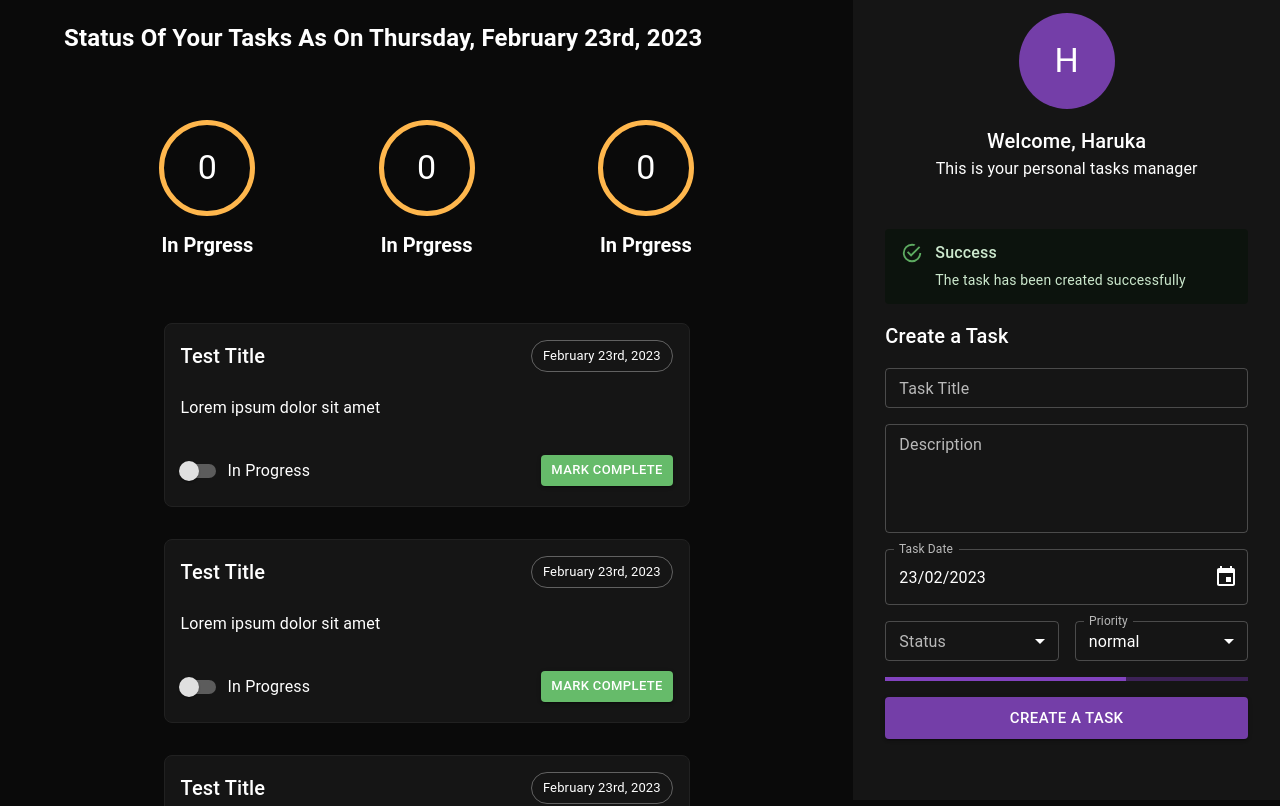
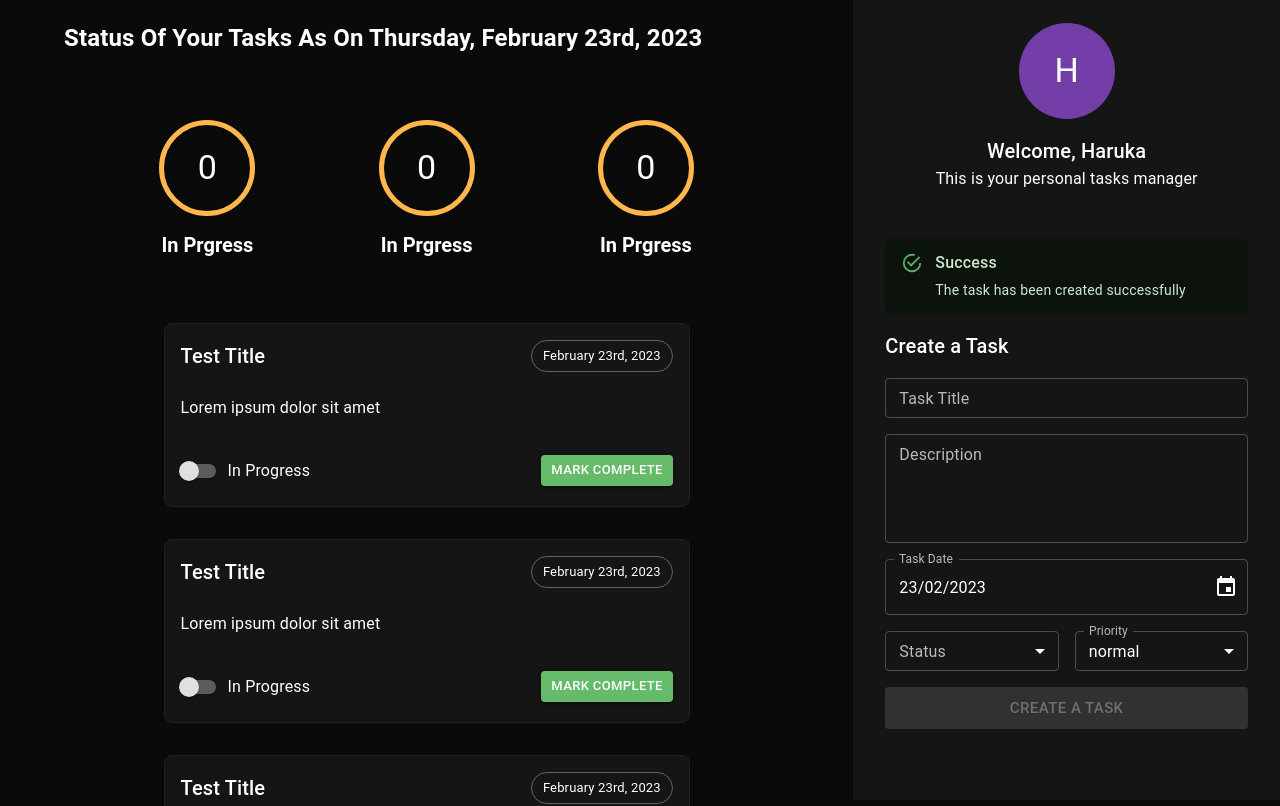
Before and after one commit to Jade1724/todo-react, a React (Create React App) app: page / in a window 1280 px wide. Shown: the top 806 px of the page. Built offline with nearby package versions, Linux system fonts and the light colour scheme.

Commit message:
Disabled form input and enabled progress bar while loading.

```diff
--- a/src/components/createTaskForm/createTaskForm.tsx
+++ b/src/components/createTaskForm/createTaskForm.tsx
@@ -42,6 +42,22 @@ export const CreateTaskForm: FC = (): ReactElement => {
         data,
       ),
   );
+
+  function createTaskHandler() {
+    if (!title || !date || !description) {
+      return;
+    }
+
+    const task = {
+      title,
+      description,
+      date: date.toString(),
+      status,
+      priority,
+    };
+
+    createTaskMutation.mutate(task);
+  }
   return (
     <Box
       display="flex"
@@ -64,25 +80,29 @@ export const CreateTaskForm: FC = (): ReactElement => {
       <Stack sx={{ width: '100%' }} spacing={2}>
         <TaskTitleField
           onChange={(e) => setTitle(e.target.value)}
-        />
+          disabled={createTaskMutation.isLoading}
+          />
         <TaskDescriptionField
           onChange={(e) => setDescription(e.target.value)}
-        />
+          disabled={createTaskMutation.isLoading}
+          />
         <TaskDateField
           value={date}
           onChange={(date) => setDate(date)}
-        />
+          disabled={createTaskMutation.isLoading}
+          />
         <Stack
           sx={{ width: '100%' }}
           direction="row"
           spacing={2}
-        >
+          >
           <TaskSelectField
             label="Status"
             name="status"
             onChange={(e) =>
               setStatus(e.target.value as string)
             }
+            disabled={createTaskMutation.isLoading}
             items={[
               {
                 value: Status.todo,
@@ -93,12 +113,13 @@ export const CreateTaskForm: FC = (): ReactElement => {
                 label: Status.inProgress.toUpperCase(),
               },
             ]}
-          />
+            />
           <TaskSelectField
             label="Priority"
             name="priority"
             value={priority}
             onChange={(e) => setPriority(e.target.value)}
+            disabled={createTaskMutation.isLoading}
             items={[
               {
                 value: Priority.low,
@@ -115,8 +136,20 @@ export const CreateTaskForm: FC = (): ReactElement => {
             ]}
           />
         </Stack>
-        <LinearProgress />
-        <Button variant="contained" size="large" fullWidth>
+        {createTaskMutation.isLoading && <LinearProgress />}
+        <Button
+          disabled={
+            !title ||
+            !description ||
+            !date ||
+            !status ||
+            !priority
+          }
+          onClick={createTaskHandler}
+          variant="contained"
+          size="large"
+          fullWidth
+        >
           Create a Task
         </Button>
       </Stack>
```
